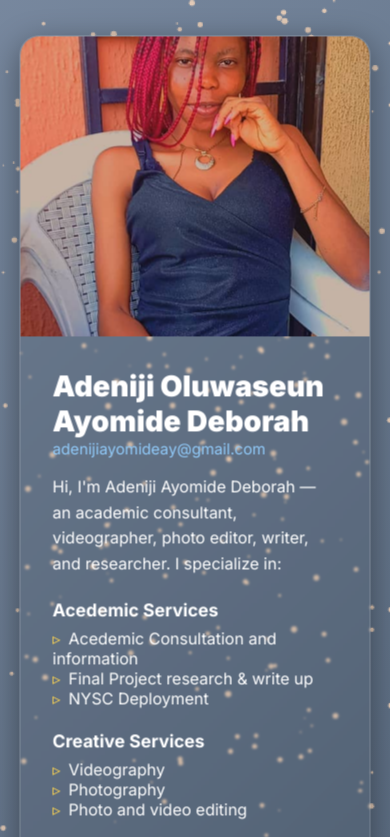
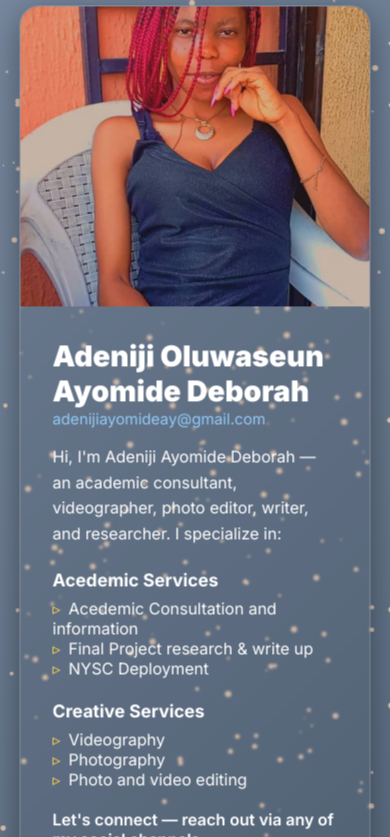
Before and after one commit to Ezedike-Evan/HNG11-Stage-1, a plain HTML site: page index.html in a window 390 px wide. Shown: the top 837 px of the page. Drawn offline with Linux system fonts and the light colour scheme.

Commit message:
FIX: styles.css
reduced margin oh the sides

```diff
--- a/styles.css
+++ b/styles.css
@@ -124,14 +124,14 @@ canvas {
 
 @media (max-width: 900px) {
 	body{
-		padding:30px 0;
+		padding:20px 0;
 	}
 	canvas{
 		min-height: 130vh;
 	}
 	.card {
 		flex-direction: column;
-		margin: 70px 0;
+		margin: 40px 0;
 	}
 	.profile-img {
 		width: 100%;
```
